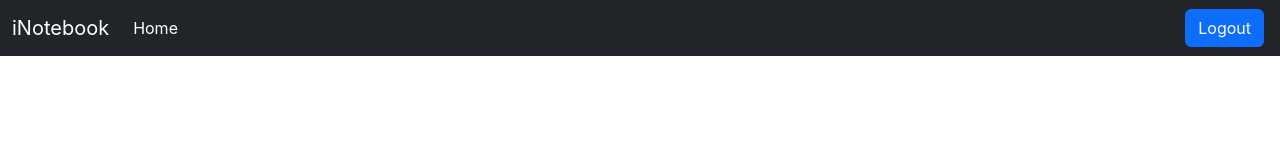
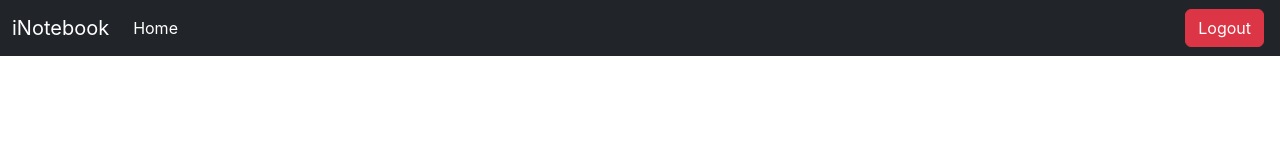
Before and after one commit to Vivek9760/Notes, a React (Create React App) app: page / in a window 1280 px wide. Shown: the top 160 px of the page. Built offline with nearby package versions, Linux system fonts and the light colour scheme; no server answers; sample sign-in values are in the browser's storage.

Commit message:
change style

```diff
--- a/src/components/Navbar.js
+++ b/src/components/Navbar.js
@@ -42,7 +42,7 @@
           </ul>
           <form className="d-flex">
             {token?
-            <Link className="btn btn-primary mx-1" to={"/login"} onClick={handleLogout} role={"button"}>Logout</Link>
+            <Link className="btn btn-danger mx-1" to={"/login"} onClick={handleLogout} role={"button"}>Logout</Link>
             :
               <>
             <Link className="btn btn-primary mx-1" to={"/login"} role={"button"}>Login</Link>
--- a/src/components/NoteItem.js
+++ b/src/components/NoteItem.js
@@ -9,7 +9,7 @@
     const{deletenote}= context;
 
     return(
-    <div className="card mx-2 my-2" style={{maxWidth:"25vw"}} >
+    <div className="card mx-2 my-2" style={{maxWidth:"20vw"}} >
     <div className="card-body">
         <div className="d-flex align-items-center">
       <h5 className="card-title me-2" style={{width:"10vw"}}>{note.title}</h5>
```
